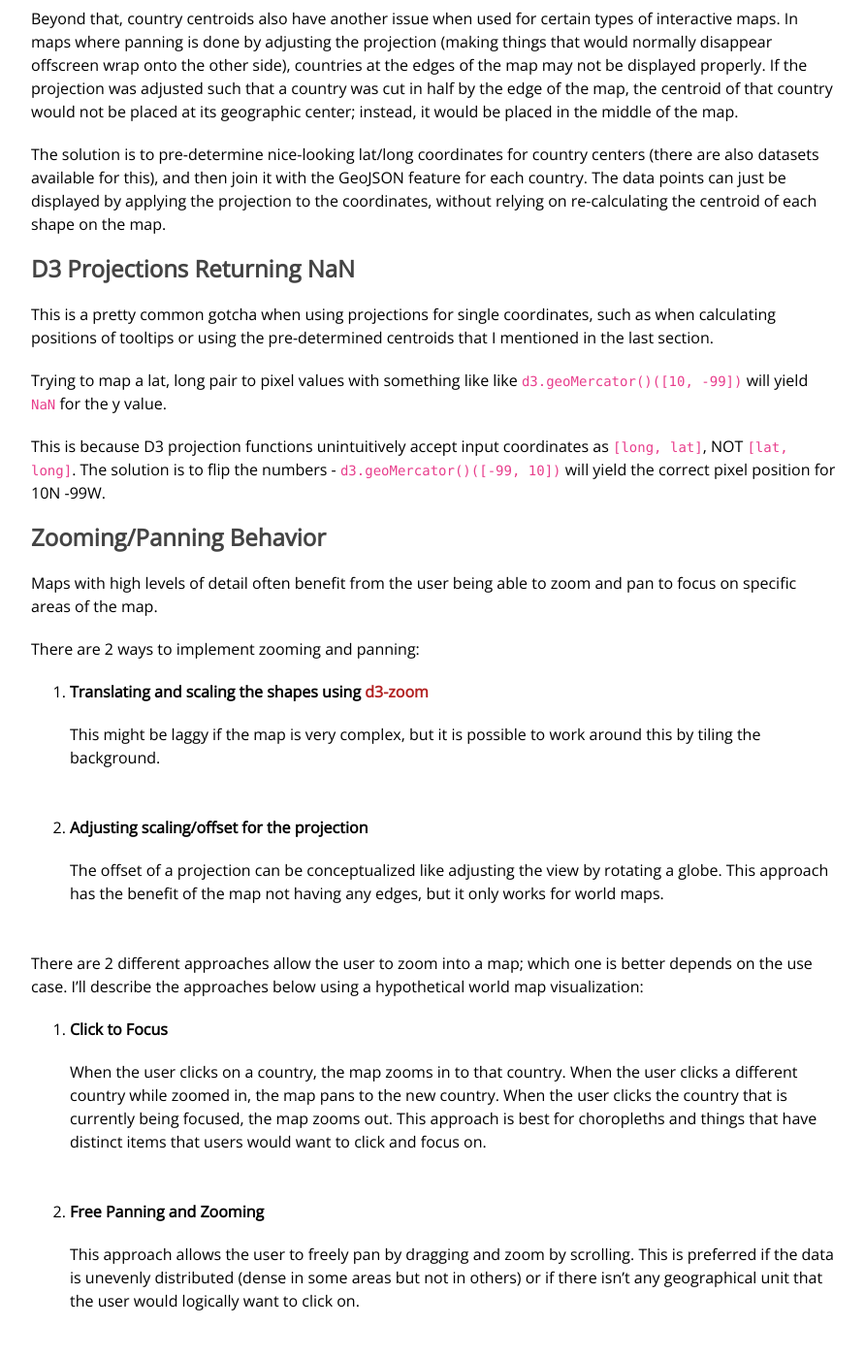
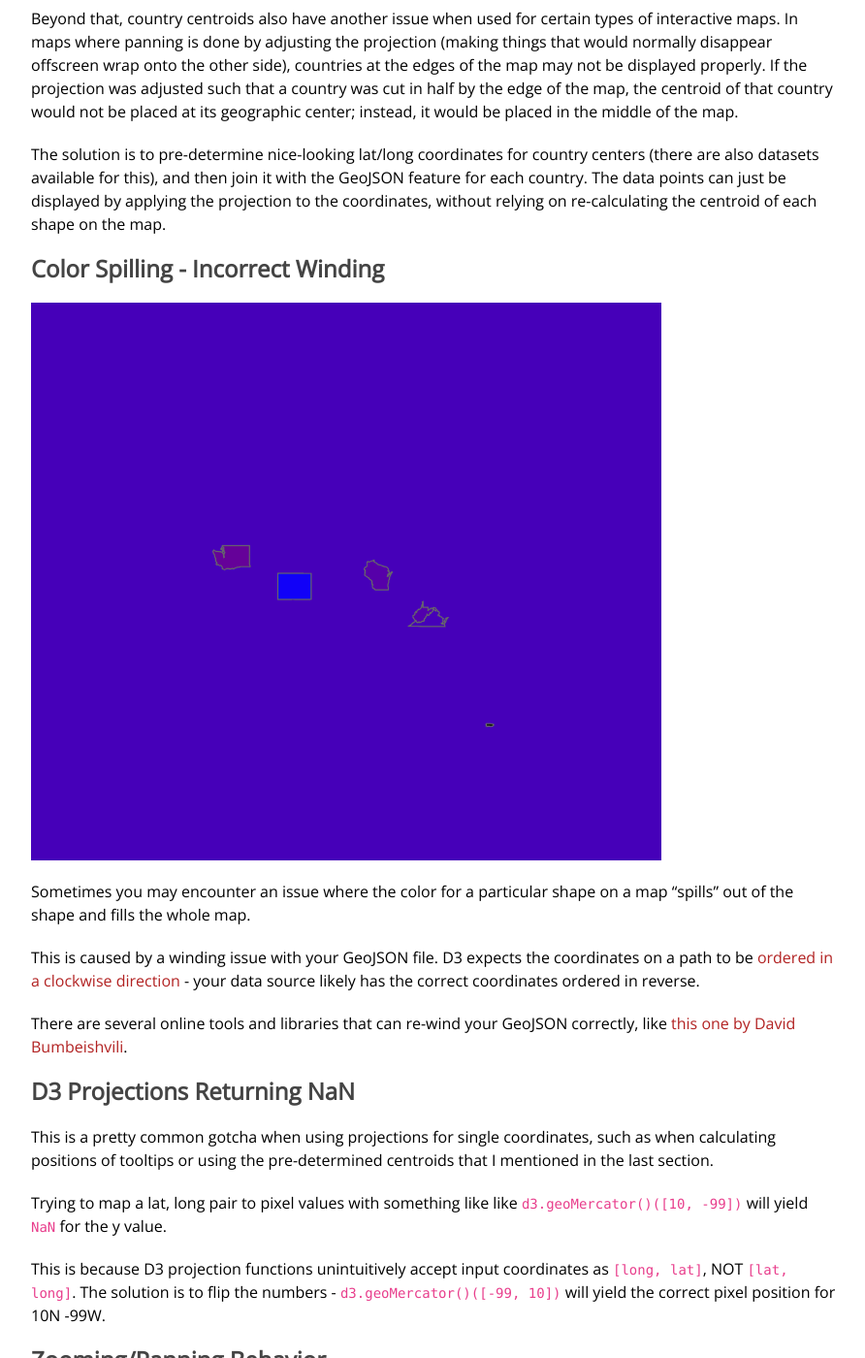
Before and after one commit to yangdanny97/yangdanny97.github.io, a Jekyll site: the page built from _posts/2019-08-24-D3-Mapmaking-Tips.md, in a window 1280 px wide and 1400 px high, scrolled down 3402 px. Shown: the whole window at 97% size, without its empty margins (193-1085 px from the left). Built offline with Jekyll 4.4.1, drawn with Linux system fonts in a browser that asks for light colours; comment, search, counter and statistics services are not loaded.

Commit message:
add entry about spilling

```diff
--- a/_posts/2019-08-24-D3-Mapmaking-Tips.md
+++ b/_posts/2019-08-24-D3-Mapmaking-Tips.md
@@ -69,6 +69,16 @@ Beyond that, country centroids also have another issue when used for certain typ
 
 The solution is to pre-determine nice-looking lat/long coordinates for country centers (there are also datasets available for this), and then join it with the GeoJSON feature for each country. The data points can just be displayed by applying the projection to the coordinates, without relying on re-calculating the centroid of each shape on the map.
 
+### Color Spilling - Incorrect Winding
+
+![color spilling out of paths](https://yangdanny97.github.io/misc/dashboard/spilling.png){: width="650" }
+
+Sometimes you may encounter an issue where the color for a particular shape on a map "spills" out of the shape and fills the whole map.
+
+This is caused by a winding issue with your GeoJSON file. D3 expects the coordinates on a path to be [ordered in a clockwise direction](https://github.com/d3/d3-geo) - your data source likely has the correct coordinates ordered in reverse.
+
+There are several online tools and libraries that can re-wind your GeoJSON correctly, like [this one by David Bumbeishvili](https://observablehq.com/@bumbeishvili/rewind-geojson).
+
 ### D3 Projections Returning NaN
 
 This is a pretty common gotcha when using projections for single coordinates, such as when calculating positions of tooltips or using the pre-determined centroids that I mentioned in the last section.
```
Also changed, not shown: misc/dashboard/spilling.png (added).
